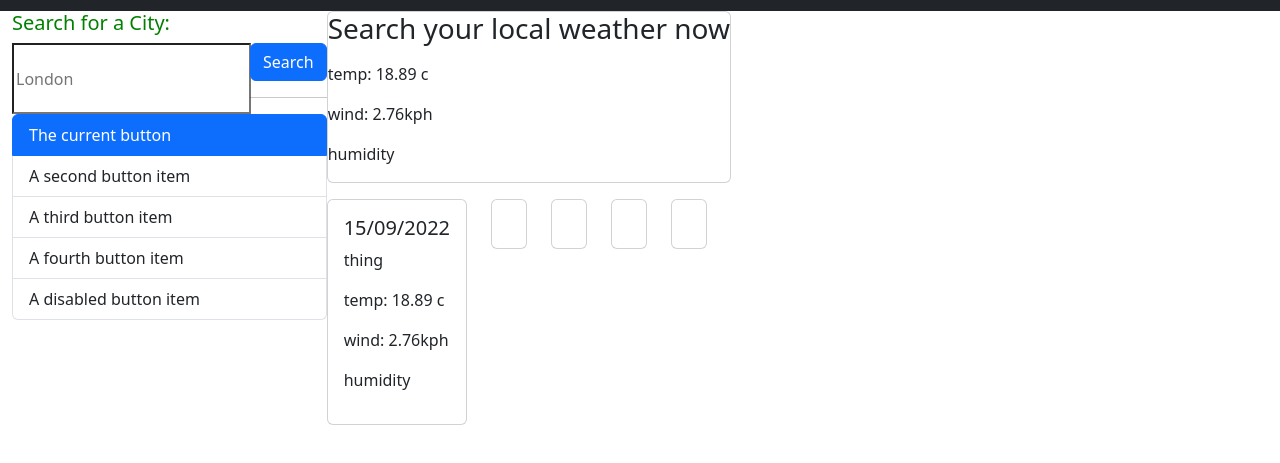
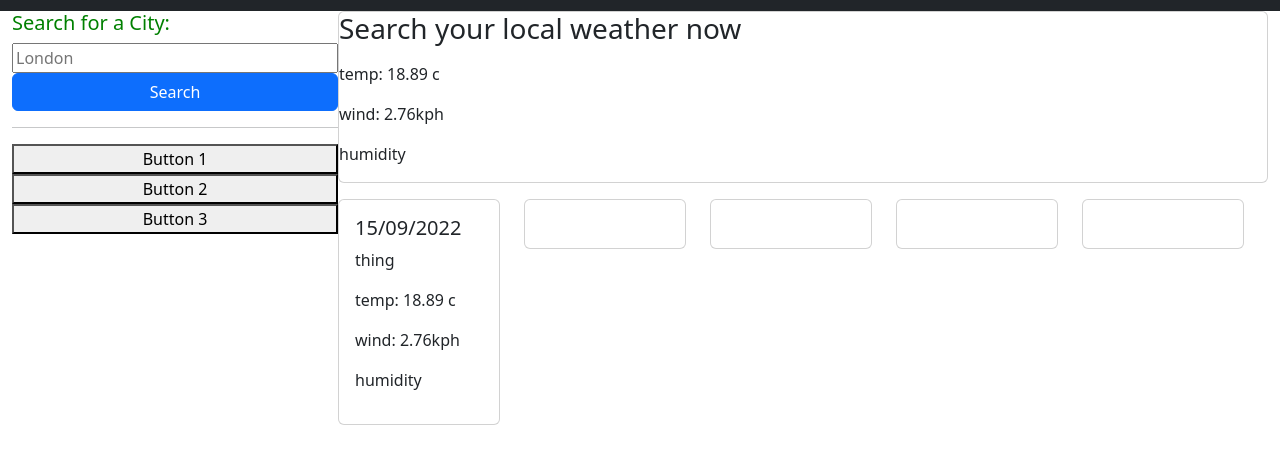
Before and after one commit to jsneath/Weather-dashboard, a plain HTML site: page index.html in a window 1280 px wide. Shown: the part 61-524 px from the top of the page. Drawn offline with nearby package versions, Linux system fonts and the light colour scheme.

Commit message:
layout adjustments to show data clearer on browser

```diff
--- a/index.html
+++ b/index.html
@@ -20,36 +20,34 @@
   <div class="container-fluid" style="max-width: 1400px">
     <div class="layout">
       <div class="row">
-        <aside class="">
+        <aside class="side-panel">
           <h2 id="form-heading" class="form-label">
             Search for a City:
           </h2>
           <form id="search-form" class="form">
             <div class="form-inline form-group">
+                <!-- Search Input -->
                 <div class="input-group">
                     <input class="form-input weather-search" type="text" id="search-input" placeholder="London"
                            aria-labelledby="form-heading" aria-controls="today forecast" />
+                </div>
+                <!-- Button moved outside of the input-group -->
                 <div class="input-group-append">
                     <button type="submit" class="search-button btn btn-primary" id="search-button" aria-label="submit search">
                         Search
                     </button>
-                  <hr class="hr weather-hr" />
                 </div>
             </div>
-            </div>
+            <hr class="hr weather-hr" />
         </form>
           <div class="list-group" id="history">
-            <button type="button" class="list-group-item list-group-item-action active" aria-current="true">
-              The current button
-            </button>
-            <button type="button" class="list-group-item list-group-item-action">A second button item</button>
-            <button type="button" class="list-group-item list-group-item-action">A third button item</button>
-            <button type="button" class="list-group-item list-group-item-action">A fourth button item</button>
-            <button type="button" class="list-group-item list-group-item-action">A disabled button item</button>
+            <button type="button">Button 1</button>
+            <button type="button">Button 2</button>
+            <button type="button">Button 3</button>
           </div>
         </aside>
       </div>
-        <div class="">
+        <div class="weather-container">
 
             <div class="card" id="card-1">
               <h3 id="cityName">Search your local weather now</h3>
--- a/style.css
+++ b/style.css
@@ -17,7 +17,35 @@
     max-height: 30px;
 }
 
-/* .list-group{
-    display: block;
+.button-container {
+    display: flex;
+    flex-direction: column; /* Aligns children elements (buttons) vertically */
+    align-items: start; /* Aligns buttons to the start (left) of the container */
+    gap: 10px; /* Optional: Adds space between buttons */
+}
 
-} */
+.button-container button {
+    width: 100px; /* Set a specific width for all buttons */
+    /* Add additional styling as needed */
+}
+
+.input-group, .input-group-append {
+    display: block; /* Ensure these are block-level elements */
+    width: 100%; /* Take the full width of the parent container */
+}
+
+.weather-container {
+    width: 100%;
+}
+
+#search-button {
+    width: 100%;
+}
+
+.side-panel {
+    width: 350px;
+}
+
+#search-input {
+    width: 100%;
+}
```
Lines whose indentation alone changed are shown as unchanged.
